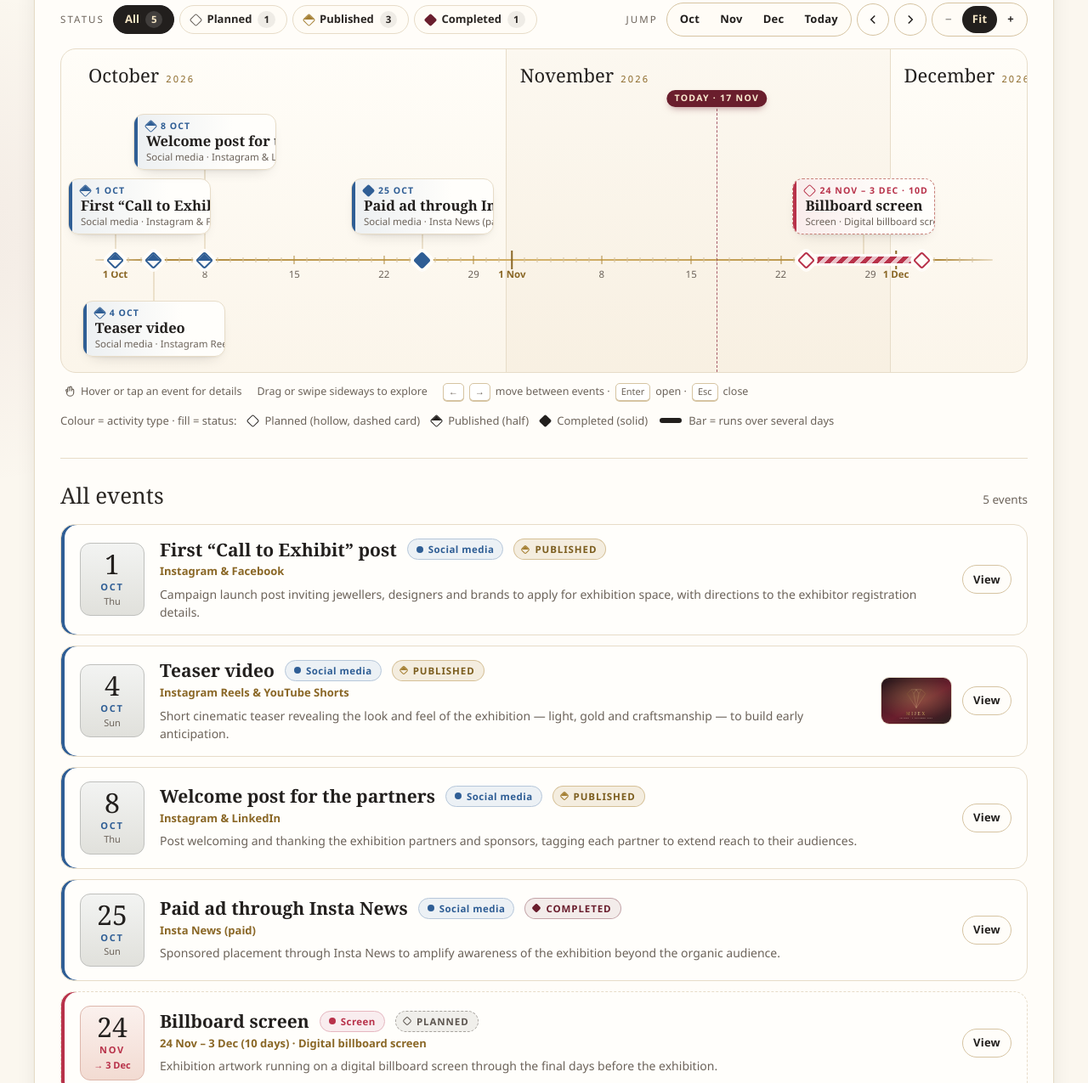
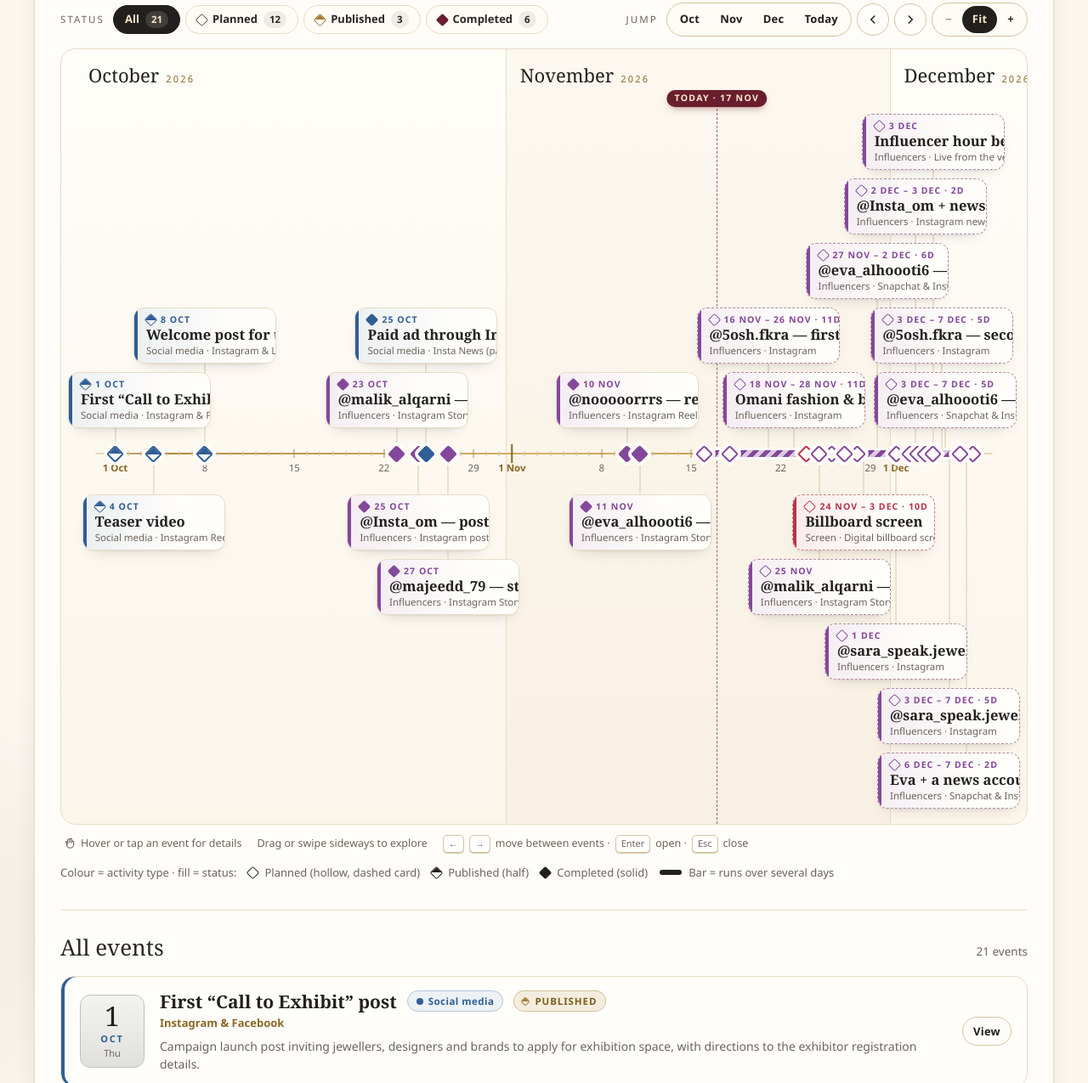
Before and after one commit to ialmuataz-byte/mijex-timeline, a plain HTML site: page index.html in a window 1280 px wide. Shown: the part 686-1961 px from the top of the page at 85% size. Drawn offline with Linux system fonts and the light colour scheme.

Commit message:
Update index.html

```diff
--- a/index.html
+++ b/index.html
@@ -794,6 +794,32 @@ footer{max-width:1240px;margin:0 auto;padding:0 28px 40px;color:var(--muted);fon
     { id: 'ev-billboard-screen', title: 'Billboard screen', date: '2026-11-24', endDate: '2026-12-03', channel: 'Digital billboard screen', status: 'planned', category: 'screen',
       description: 'Exhibition artwork running on a digital billboard screen through the final days before the exhibition.', image: '' }
   ];
+  // Influencer plan (MIJEX 2026, 15th edition)
+  function inf(id, date, endDate, title, channel, status, description) {
+    return { id: 'inf-' + id, title: title, date: date, endDate: endDate, category: 'influencers', channel: channel, status: status, description: description, image: '' };
+  }
+  var INFLUENCER_EVENTS = [
+    inf('malik-story-1', '2026-10-23', '', '@malik_alqarni — story', 'Instagram Story', 'completed', 'Story with a call to visit MIJEX.'),
+    inf('insta-om-post', '2026-10-25', '', '@Insta_om — post', 'Instagram post', 'completed', 'Post with a call to visit MIJEX.'),
+    inf('majeedd-story', '2026-10-27', '', '@majeedd_79 — story', 'Instagram Story', 'completed', 'Story with a call to visit MIJEX.'),
+    inf('nooooorrrs-reel', '2026-11-10', '', '@nooooorrrs — reel', 'Instagram Reel', 'completed', 'Reel with a call to visit MIJEX.'),
+    inf('eva-story-1', '2026-11-11', '', '@eva_alhoooti6 — story', 'Instagram Story', 'completed', 'Story with a call to visit MIJEX.'),
+    inf('5osh-visit-1', '2026-11-16', '2026-11-26', '@5osh.fkra — first visit', 'Instagram', 'planned', 'Gold street challenge in Muscat; the prize is collected at MIJEX.'),
+    inf('bridal', '2026-11-18', '2026-11-28', 'Omani fashion & bridal influencers', 'Instagram', 'planned', '2–3 Omani fashion and bridal influencers. Wedding gold prep · “What I’ll buy at MIJEX”.'),
+    inf('malik-story-2', '2026-11-25', '', '@malik_alqarni — second story', 'Instagram Story', 'planned', 'Luxury watches in Halls 4 & 5. Date is approximate (around 25 Nov).'),
+    inf('eva-countdown', '2026-11-27', '2026-12-02', '@eva_alhoooti6 — countdown stories', 'Snapchat & Instagram', 'planned', 'Countdown stories in the days before the opening.'),
+    inf('sara-teaser', '2026-12-01', '', '@sara_speak.jewellery — teaser', 'Instagram', 'planned', 'Teaser · “See you in Muscat”.'),
+    inf('opening-news', '2026-12-02', '2026-12-03', '@Insta_om + news accounts — opening news', 'Instagram news accounts', 'planned', 'Opening news: 15th edition, tax exemption, free entry.'),
+    inf('influencer-hour', '2026-12-03', '', 'Influencer hour before doors open', 'Live from the venue', 'planned', '12–2 pm on opening day. All influencers plus smaller creators, live from the opening.'),
+    inf('eva-daily', '2026-12-03', '2026-12-07', '@eva_alhoooti6 — daily coverage', 'Snapchat & Instagram', 'planned', 'Thu opening · Fri family · Sat weddings · Sun watches & diamonds · Mon last day.'),
+    inf('sara-daily', '2026-12-03', '2026-12-07', '@sara_speak.jewellery — daily coverage', 'Instagram', 'planned', 'How to buy diamonds and gold · the best pieces at the show.'),
+    inf('5osh-visit-2', '2026-12-03', '2026-12-07', '@5osh.fkra — second visit', 'Instagram', 'planned', 'Prize handover plus an in-hall challenge. Exact day during the show to be confirmed.'),
+    inf('last-chance', '2026-12-06', '2026-12-07', 'Eva + a news account — last chance', 'Snapchat & Instagram', 'planned', '“Last chance to buy tax-free.”')
+  ];
+  INFLUENCER_EVENTS.forEach(function (e) {
+    e.description += ' Key message in every post: free entry · no customs duty or VAT · 3–7 Dec, 2–10 pm (Fri 4–10 pm) · #زينةوخزينة';
+    DEFAULT_EVENTS.push(e);
+  });
   DEFAULT_EVENTS.forEach(function (e) { if (!e.category) e.category = 'social'; if (!e.endDate) e.endDate = ''; });
   var DEFAULT_KPIS = [
     { id: 'k-followers', label: 'Follower growth', value: 1250, target: 5000, format: 'number', prefix: '+', note: 'New followers across campaign channels', placeholder: true },
@@ -904,12 +930,16 @@ footer{max-width:1240px;margin:0 auto;padding:0 28px 40px;color:var(--muted);fon
   // One-time upgrade: add the billboard screen run to plans saved before activity types existed
   (function () {
     try {
-      if (localStorage.getItem(KEYS.migr) === '2') return;
-      if (localStorage.getItem(KEYS.events) != null && !findEvent('ev-billboard-screen')) {
-        state.events.push(clone(DEFAULT_EVENTS.filter(function (e) { return e.id === 'ev-billboard-screen'; })[0]));
-        saveEvents();
+      var done = localStorage.getItem(KEYS.migr) || '';
+      if (done === '3') return;
+      if (localStorage.getItem(KEYS.events) != null) {
+        var add = [];
+        if (done !== '2' && !findEvent('ev-billboard-screen')) add.push('ev-billboard-screen');
+        INFLUENCER_EVENTS.forEach(function (e) { if (!findEvent(e.id)) add.push(e.id); });
+        add.forEach(function (id) { state.events.push(clone(DEFAULT_EVENTS.filter(function (e) { return e.id === id; })[0])); });
+        if (add.length) saveEvents();
       }
-      localStorage.setItem(KEYS.migr, '2');
+      localStorage.setItem(KEYS.migr, '3');
     } catch (e) { }
   })();
 
@@ -950,6 +980,7 @@ footer{max-width:1240px;margin:0 auto;padding:0 28px 40px;color:var(--muted);fon
       var left = clamp(cx - cw / 2, 8, width - cw - 8);
       var si = -1;
       for (var i = 0; i < slots.length; i++) if (left >= ends[i] + 10) { si = i; break; }
+      if (si < 0 && slots.length < 20) { var nl = Math.floor(slots.length / 2); slots.push(['up', nl], ['down', nl]); ends.push(-Infinity, -Infinity); si = slots.length - 2; }
       if (si < 0) { var m = Math.min.apply(null, ends); si = ends.indexOf(m); }
       ends[si] = left + cw;
       placed.push({ e: e, x: x, x2: x2, cx: cx, w: cw, left: left, side: slots[si][0], lane: slots[si][1] });
```
